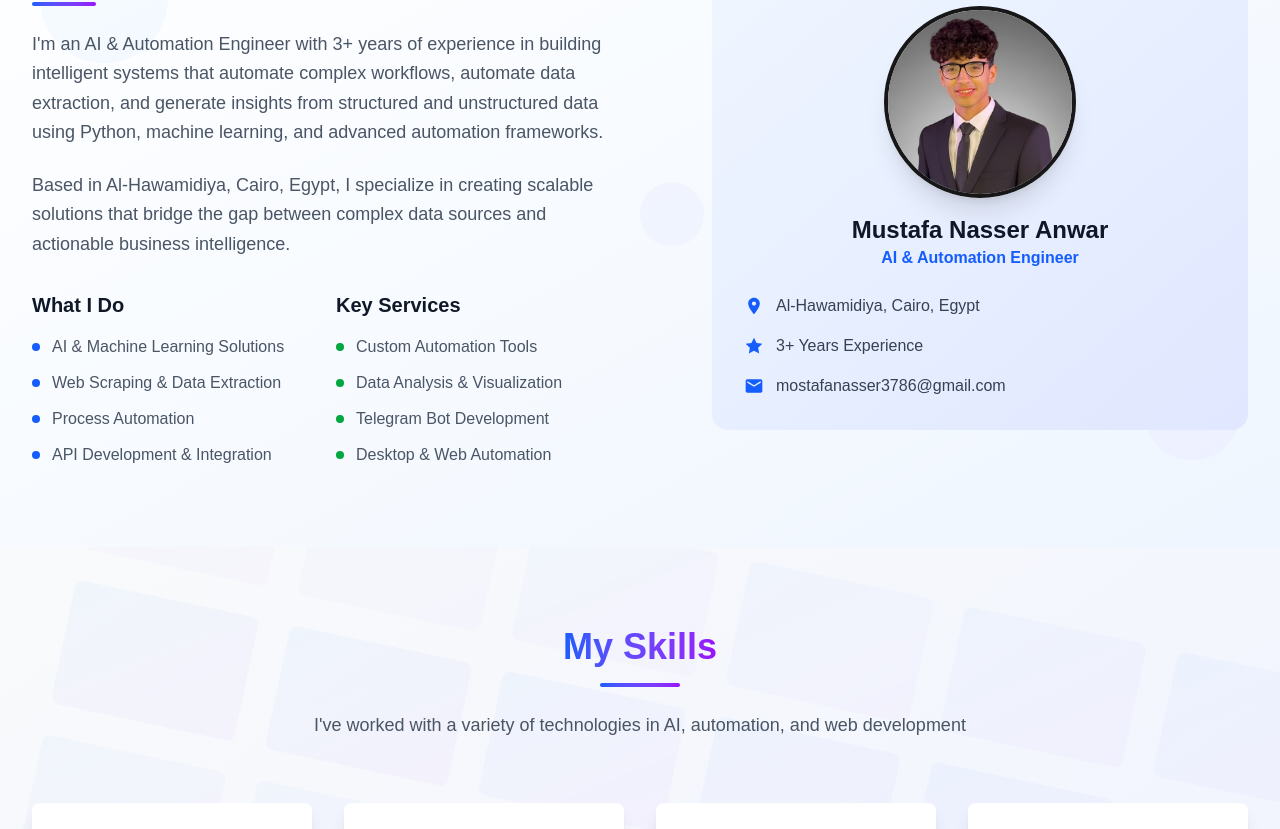
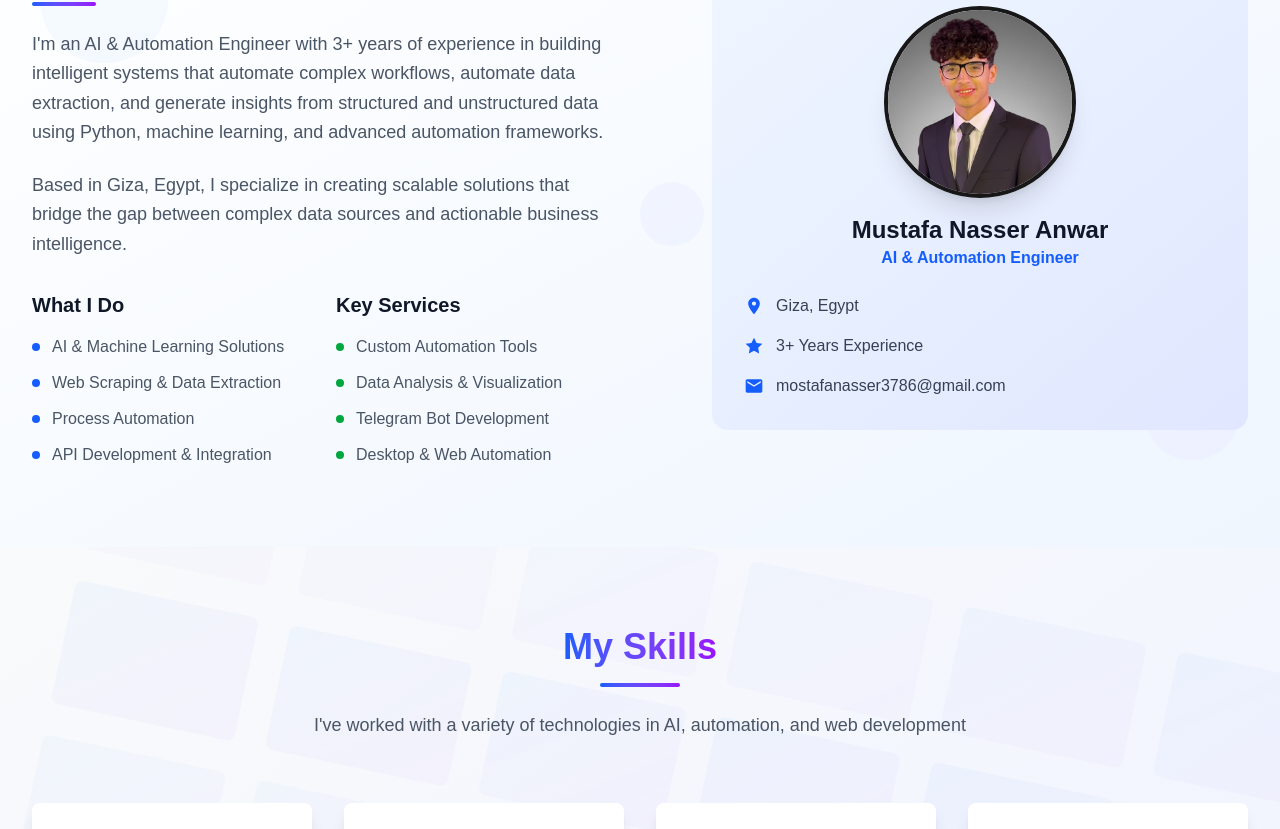
Before and after one commit to xx36Mostafa/mustafa-portfolio, a Next.js app: page / in a window 1280 px wide. Shown: the part 942-1771 px from the top of the page. Built offline with nearby package versions, Linux system fonts and the light colour scheme.

Commit message:
Update page.tsx

```diff
--- a/src/app/page.tsx
+++ b/src/app/page.tsx
@@ -214,7 +214,7 @@ export default function Home() {
                   unstructured data using Python, machine learning, and advanced automation frameworks.
                 </p>
                 <p className="text-lg text-gray-600 dark:text-gray-300 mb-8 leading-relaxed">
-                  Based in Al-Hawamidiya, Cairo, Egypt, I specialize in creating scalable solutions that bridge the gap
+                  Based in Giza, Egypt, I specialize in creating scalable solutions that bridge the gap
                   between complex data sources and actionable business intelligence.
                 </p>
                 <div className="grid md:grid-cols-2 gap-6">
@@ -291,7 +291,7 @@ export default function Home() {
                       <svg className="w-5 h-5 text-blue-600 dark:text-blue-400 mr-3" fill="currentColor" viewBox="0 0 24 24">
                         <path d="M12 2C8.13 2 5 5.13 5 9c0 5.25 7 13 7 13s7-7.75 7-13c0-3.87-3.13-7-7-7zm0 9.5c-1.38 0-2.5-1.12-2.5-2.5s1.12-2.5 2.5-2.5 2.5 1.12 2.5 2.5-1.12 2.5-2.5 2.5z" />
                       </svg>
-                      <span className="text-gray-700 dark:text-gray-300">Al-Hawamidiya, Cairo, Egypt</span>
+                      <span className="text-gray-700 dark:text-gray-300">Giza, Egypt</span>
                     </div>
                     <div className="flex items-center">
                       <svg className="w-5 h-5 text-blue-600 dark:text-blue-400 mr-3" fill="currentColor" viewBox="0 0 24 24">
@@ -867,7 +867,7 @@ export default function Home() {
                   Location
                 </h3>
                 <p className="text-gray-600 dark:text-gray-300">
-                  Al-Hawamidiya, Cairo, Egypt
+                  Giza, Egypt
                 </p>
               </div>
               <div className="bg-white dark:bg-gray-900 p-6 rounded-lg shadow-lg hover:shadow-xl transition-all duration-300 hover-lift group hover:bg-gradient-to-br hover:from-purple-50 hover:to-indigo-50 dark:hover:from-gray-800 dark:hover:to-purple-900 opacity-0 animate-slide-in-bottom" style={{ animationDelay: '1.2s' }}>
```
